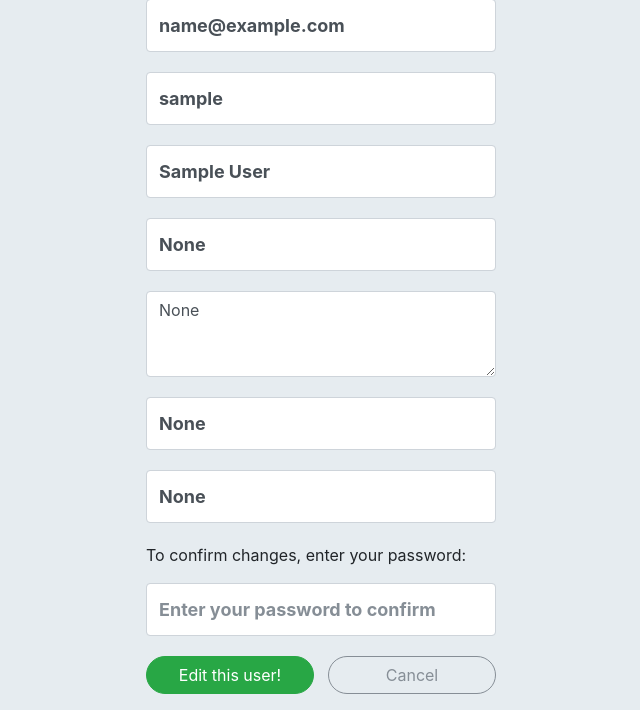
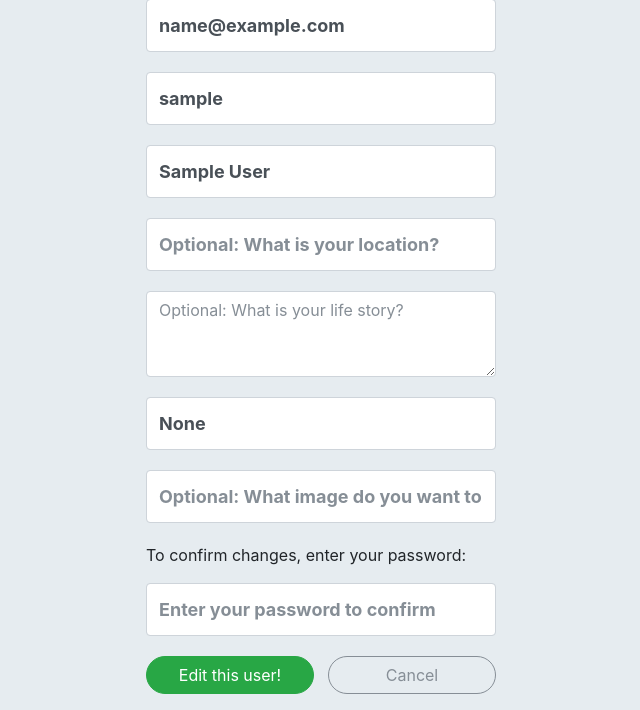
Before and after one commit to dgszabo/project-warbler, a Flask app: page /users/1/edit in a window 1280 px wide. Shown: the part 209-919 px from the top of the page, without its empty margins (319-959 px from the left). Run offline with Flask 2, Linux system fonts and the light colour scheme; the visitor is signed in with stand-in values (Sample User, id 1); data comes from the database, SQL or seed files in the repository; some libraries are stand-ins or nearby versions.

Commit message:
user data viewing and header changing func added

```diff
--- a/project/static/stylesheets/style.css
+++ b/project/static/stylesheets/style.css
@@ -189,6 +189,9 @@ nav + .container {
 
 #warbler-hero {
   background-image: url('/static/images/warbler-hero.jpg');
+  background-size: 100% 360px, cover;
+  background-position: center;
+  background-repeat: no-repeat;
   height: 360px;
   margin-top: -16px;
   opacity: 0.7;
--- a/project/users/templates/users/edit.html
+++ b/project/users/templates/users/edit.html
@@ -32,7 +32,7 @@
           </span>
         {% endfor %}
       {% endif %}
-      {% if form.full_name != None %}
+      {% if user.full_name != None %}
         {{ form.full_name(placeholder="Optional: What is your name?", value=user.full_name, class="form-control") }}
       {% else %}
         {{ form.full_name(placeholder="Optional: What is your name?", class="form-control") }}
@@ -46,7 +46,7 @@
           </span>
         {% endfor %}
       {% endif %}
-      {% if form.location != None %}
+      {% if user.location != None %}
         {{ form.location(placeholder="Optional: What is your location?", value=user.location, class="form-control") }}
       {% else %}
         {{ form.location(placeholder="Optional: What is your location?", class="form-control") }}
@@ -60,7 +60,11 @@
           </span>
         {% endfor %}
       {% endif %}
-      <textarea name="bio" id="bio" rows="3" class="form-control" placeholder="Optional: What is your life story?">{{user.bio}}</textarea>
+      {% if user.bio != None %}
+          <textarea name="bio" id="bio" rows="3" class="form-control" placeholder="Optional: What is your life story?">{{user.bio}}</textarea>
+      {% else %}
+          <textarea name="bio" id="bio" rows="3" class="form-control" placeholder="Optional: What is your life story?"></textarea>
+      {% endif %}
 
       <!-- image_url -->
       {% if form.image_url.errors %}
@@ -81,7 +85,7 @@
           </span>
         {% endfor %}
       {% endif %}
-      {% if form.header_image_url != None %}
+      {% if user.header_image_url != None %}
         {{ form.header_image_url(placeholder="Optional: What image do you want to add to your header?", value=user.header_image_url, class="form-control") }}
       {% else %}
         {{ form.header_image_url(placeholder="Optional: What image do you want to add to your header?", class="form-control") }}
```
Also changed, not shown: project/templates/user_page.html (+17 -1 lines).
